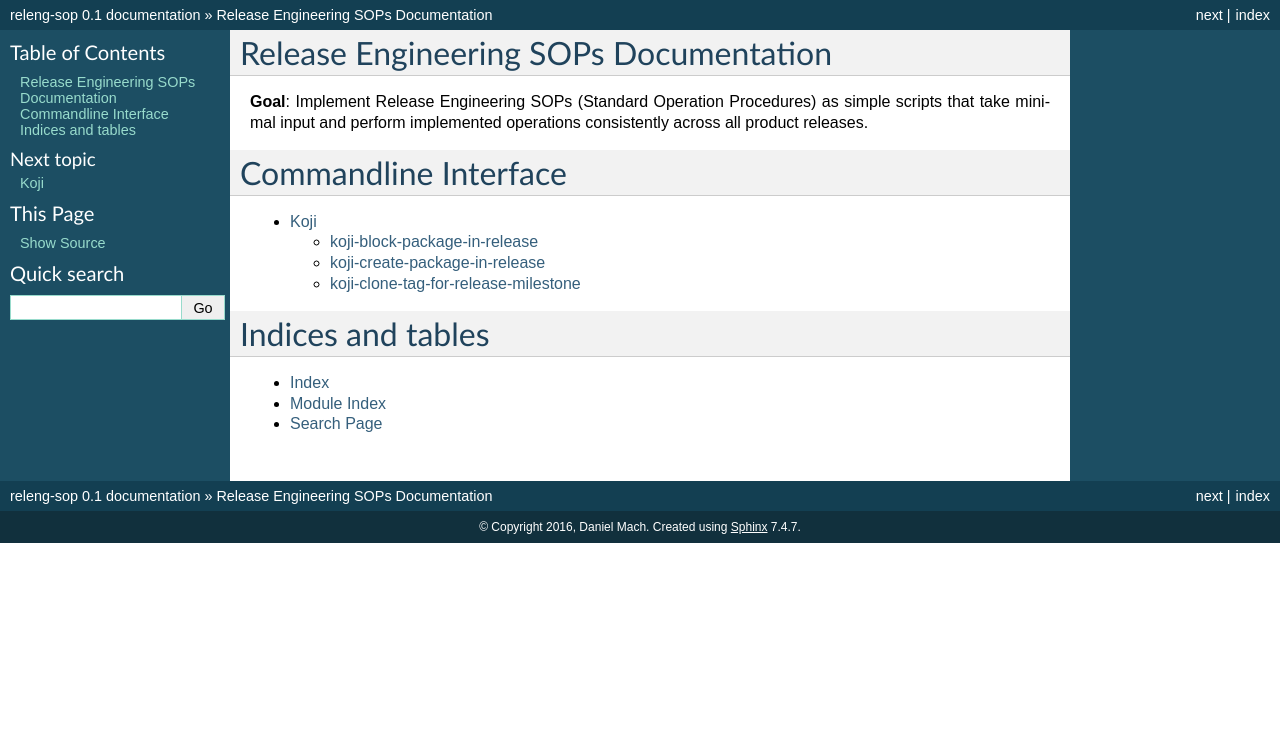
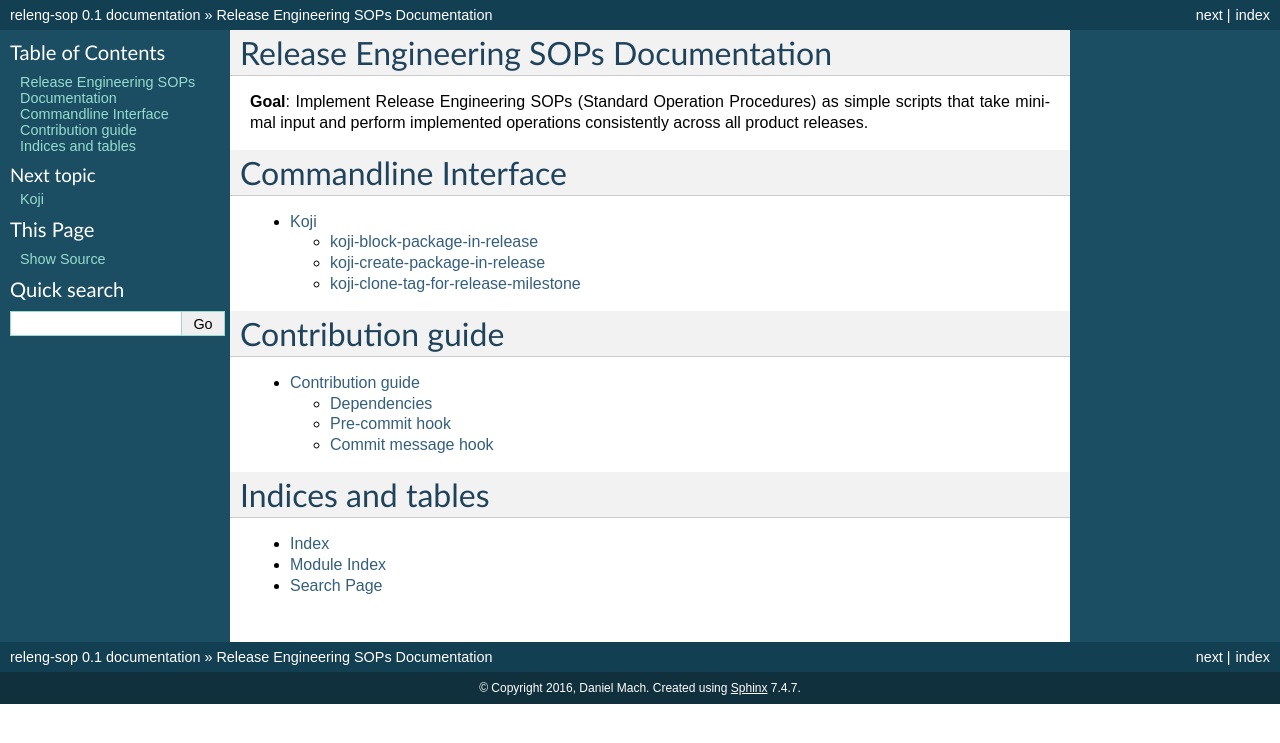
Before and after one commit to release-engineering/releng-sop, a Sphinx documentation site: the page built from docs/index.rst, in a window 1280 px wide. Shown: the top 743 px of the page. Built offline with Sphinx 7.4.7, drawn with Linux system fonts in a browser that asks for light colours.

Commit message:
Write contribution guide

```diff
--- a/docs/index.rst
+++ b/docs/index.rst
@@ -16,6 +16,15 @@ Commandline Interface
     cli_koji
 
 
+Contribution guide
+==================
+
+.. toctree::
+    :maxdepth: 2
+
+    contribute
+
+
 Indices and tables
 ==================
 
```
Also changed, not shown: docs/contribute.rst (added, +74 -0 lines).
